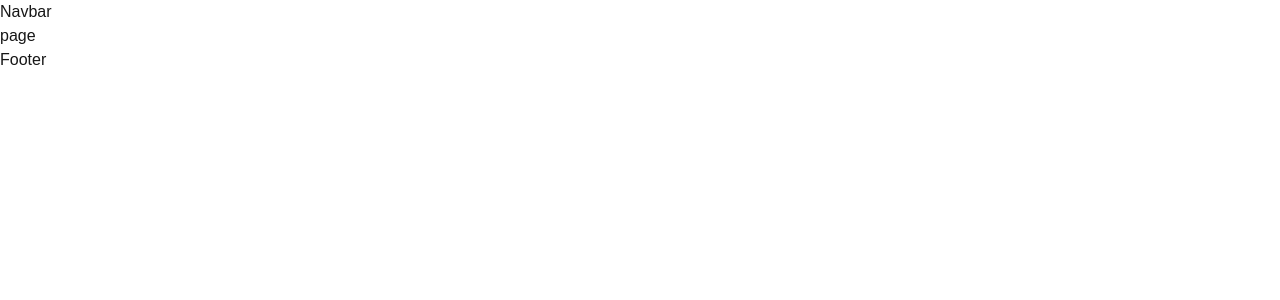
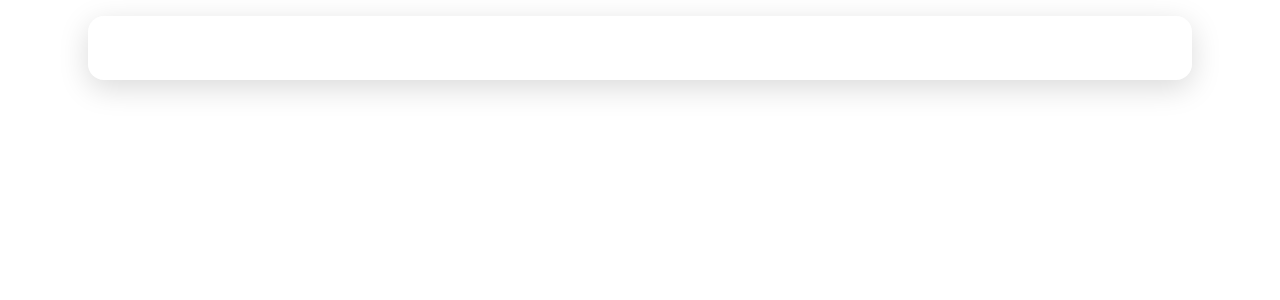
Before and after one commit to BaeKayyy/tour-next, a Next.js app: page / in a window 1280 px wide. Shown: the top 300 px of the page. Built offline with nearby package versions, Linux system fonts and the light colour scheme.

Commit message:
feat: implement responsive navbar

```diff
--- a/app/page.tsx
+++ b/app/page.tsx
@@ -3,7 +3,7 @@ import React from 'react'
 const page = () => {
   return (
     <div>
-      page
+
     </div>
   )
 }
--- a/src/components/Footer.tsx
+++ b/src/components/Footer.tsx
@@ -1,3 +1,3 @@
 export default function Footer() {
-  return <div>Footer</div>;
+  return <div></div>;
 }
--- a/src/components/Navbar.tsx
+++ b/src/components/Navbar.tsx
@@ -1,3 +1,96 @@
+"use client";
+
+import Link from "next/link";
+import { useState } from "react";
+
+const navLinks = [
+  { label: "Home", href: "#" },
+  { label: "Destinations", href: "#destinations" },
+  { label: "Experiences", href: "#experiences" },
+  { label: "Blog", href: "#blog" },
+];
+
 export default function Navbar() {
-  return <div>Navbar</div>;
+  const [open, setOpen] = useState(false);
+
+  return (
+    <nav className="sticky top-0 z-50 w-full">
+      <div className="mx-auto w-full max-w-6xl px-4 sm:px-6">
+        <div className="mt-4 rounded-2xl border border-white/20 bg-white/10 shadow-[0_8px_30px_rgba(0,0,0,0.15)] backdrop-blur-md transition">
+          <div className="flex items-center justify-between px-4 py-3 md:px-6">
+            <div className="flex flex-1 items-center">
+              <Link
+                href="#"
+                className="text-base font-semibold tracking-wide text-white transition hover:text-sky-400"
+              >
+                Explore Nusantara
+              </Link>
+            </div>
+
+            <div className="hidden flex-1 items-center justify-center md:flex">
+              <div className="flex items-center gap-6 text-sm font-medium text-white/90">
+                {navLinks.map((link) => (
+                  <Link
+                    key={link.label}
+                    href={link.href}
+                    className="transition hover:text-sky-400"
+                  >
+                    {link.label}
+                  </Link>
+                ))}
+              </div>
+            </div>
+
+            <div className="flex flex-1 items-center justify-end gap-3">
+              <Link
+                href="#cta"
+                className="hidden rounded-full border border-white/30 bg-white/10 px-4 py-2 text-sm font-semibold text-white transition hover:border-sky-400 hover:text-sky-400 md:inline-flex"
+              >
+                Explore
+              </Link>
+
+              <button
+                type="button"
+                aria-label="Toggle navigation menu"
+                aria-expanded={open}
+                onClick={() => setOpen((prev) => !prev)}
+                className="inline-flex items-center justify-center rounded-full border border-white/20 bg-white/10 p-2 text-white transition hover:border-sky-400 hover:text-sky-400 md:hidden"
+              >
+                <span className="sr-only">Open menu</span>
+                <div className="flex flex-col gap-1">
+                  <span className="h-0.5 w-5 rounded-full bg-current" />
+                  <span className="h-0.5 w-5 rounded-full bg-current" />
+                  <span className="h-0.5 w-5 rounded-full bg-current" />
+                </div>
+              </button>
+            </div>
+          </div>
+
+          <div
+            className={`md:hidden ${open ? "block" : "hidden"} border-t border-white/10 px-4 py-4`}
+          >
+            <div className="flex flex-col gap-3 text-sm font-medium text-white/90">
+              {navLinks.map((link) => (
+                <Link
+                  key={link.label}
+                  href={link.href}
+                  className="transition hover:text-sky-400"
+                  onClick={() => setOpen(false)}
+                >
+                  {link.label}
+                </Link>
+              ))}
+              <Link
+                href="#cta"
+                className="mt-2 inline-flex w-fit rounded-full border border-white/30 bg-white/10 px-4 py-2 text-sm font-semibold text-white transition hover:border-sky-400 hover:text-sky-400"
+                onClick={() => setOpen(false)}
+              >
+                Explore
+              </Link>
+            </div>
+          </div>
+        </div>
+      </div>
+    </nav>
+  );
 }
```
